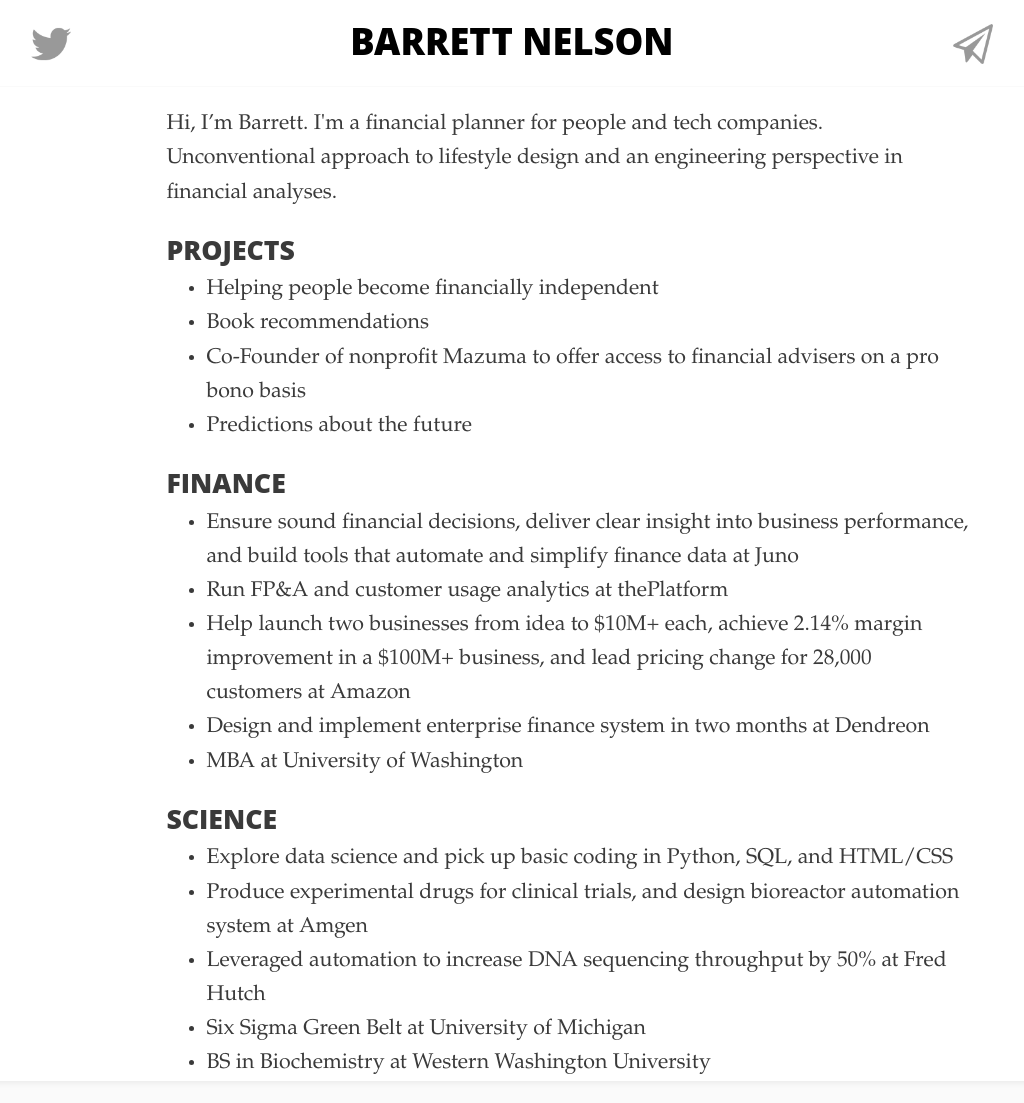
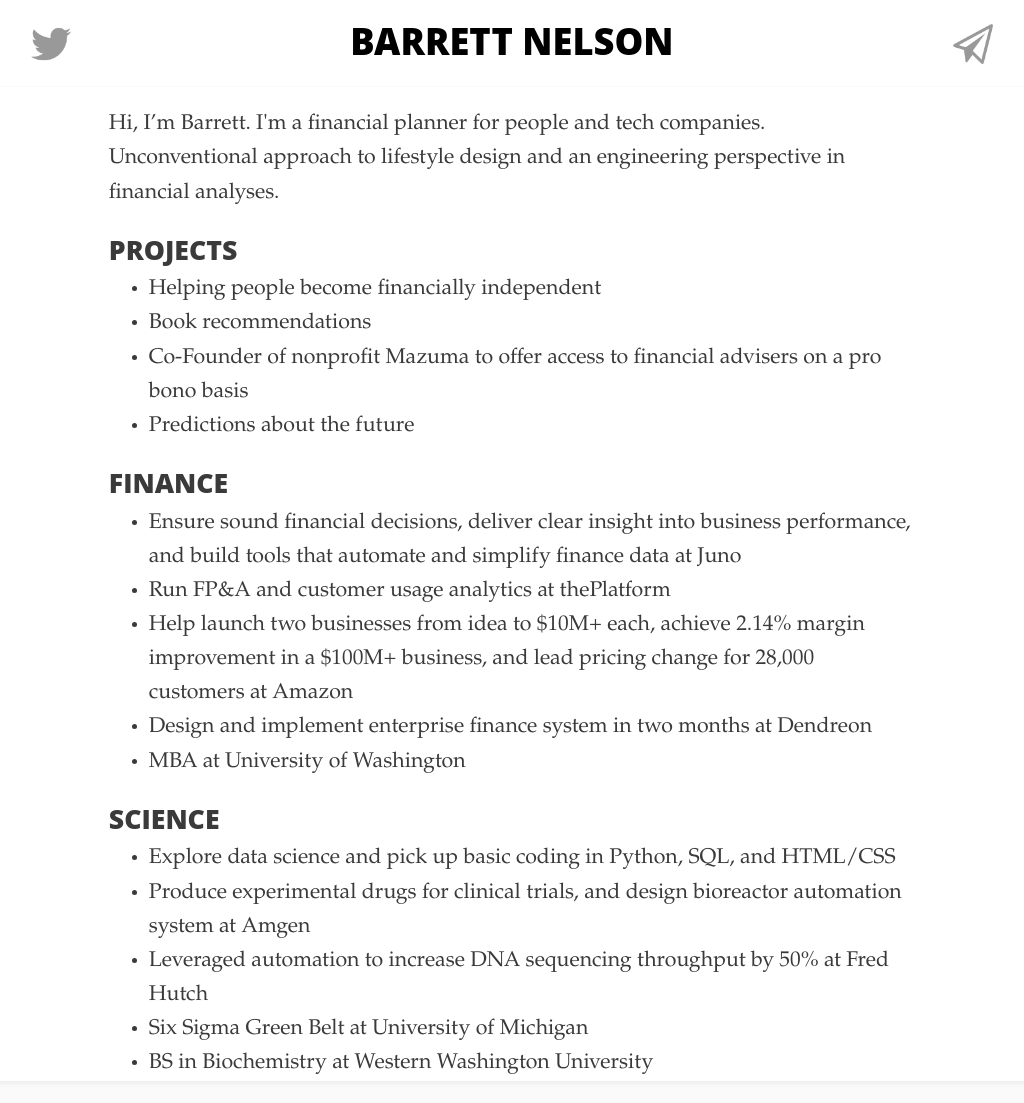
Before and after one commit to bstnel/bstnel.github.io, a Jekyll site: the page index.html, which Jekyll copies as it is, in a window 1280 px wide. Shown: the whole page, without its empty margins (128-1152 px from the left). Built offline with Jekyll 4.4.1, drawn with Linux system fonts in a browser that asks for light colours.

Commit message:
Update main.css

```diff
--- a/css/main.css
+++ b/css/main.css
@@ -26,7 +26,7 @@
     }
     .content{
       width: 70%;
-      padding: 0 20%;
+      padding: 0 15%;
     }
     a{
       color: #CE3816;
```
